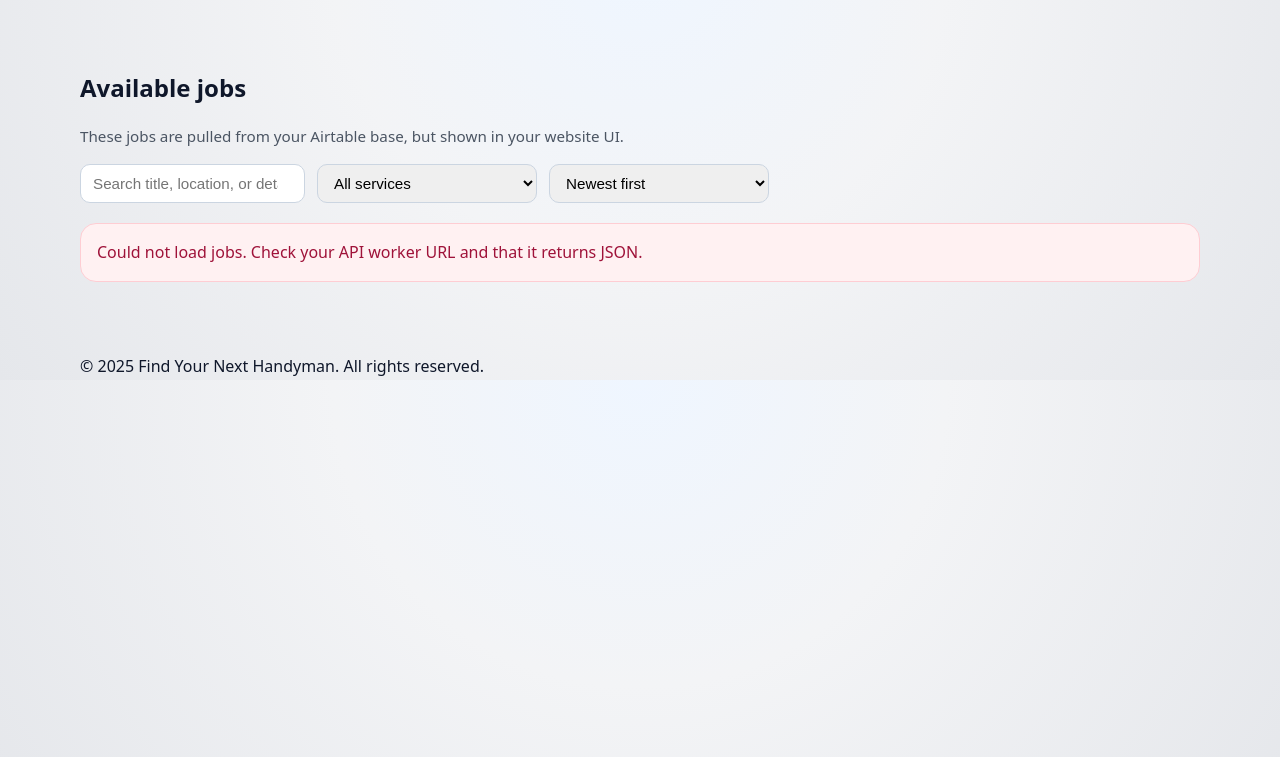
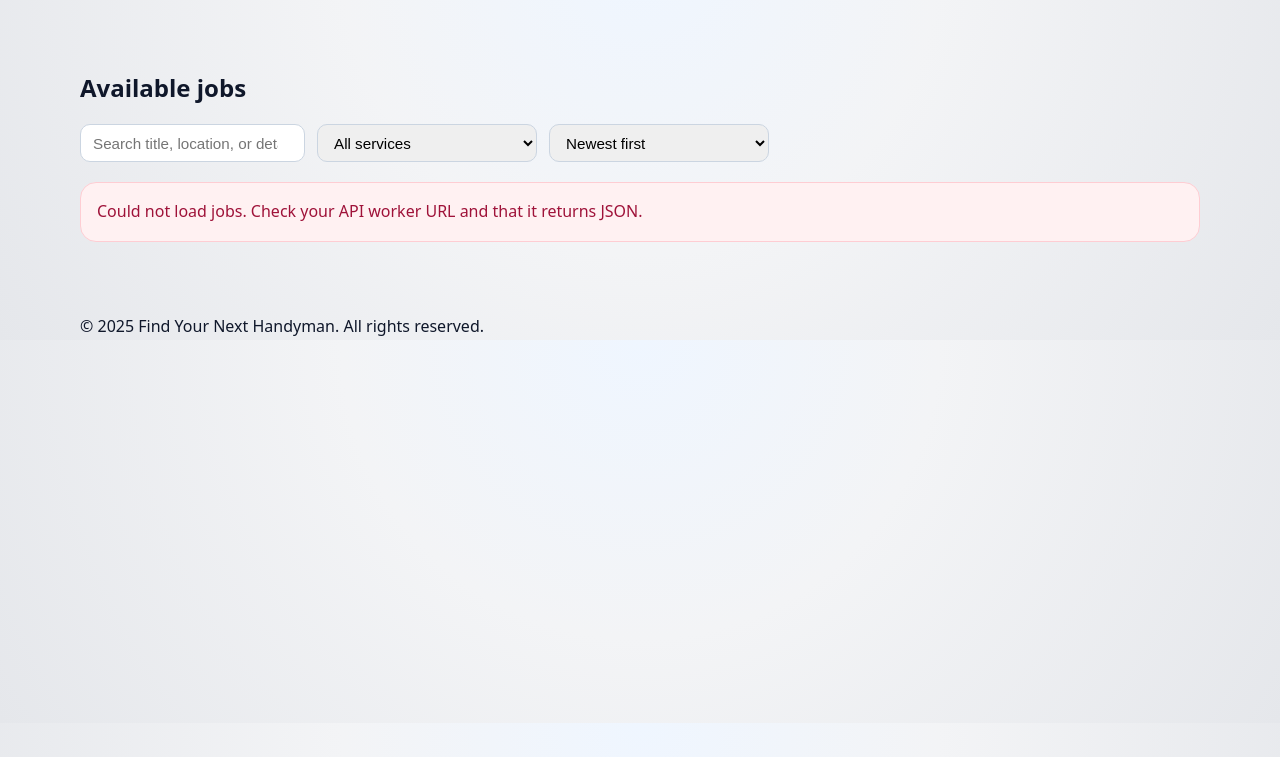
Before and after one commit to Lj714/find-your-handyman, a plain HTML site: page browse-jobs-v1.html.html in a window 1280 px wide. Shown: the part 43-800 px from the top of the page. Drawn offline with Linux system fonts and the light colour scheme; no server answers.

Commit message:
Add files via upload

```diff
--- a/browse-jobs-v1.html.html
+++ b/browse-jobs-v1.html.html
@@ -35,7 +35,7 @@
     <section class="section">
       <div class="container">
         <h2>Available jobs</h2>
-        <p class="note" style="margin-bottom: 1rem;">These jobs are pulled from your Airtable base, but shown in your website UI.</p>
+		</p>
 
         <div class="controls">
           <input id="q" type="search" placeholder="Search title, location, or details…" />
```
